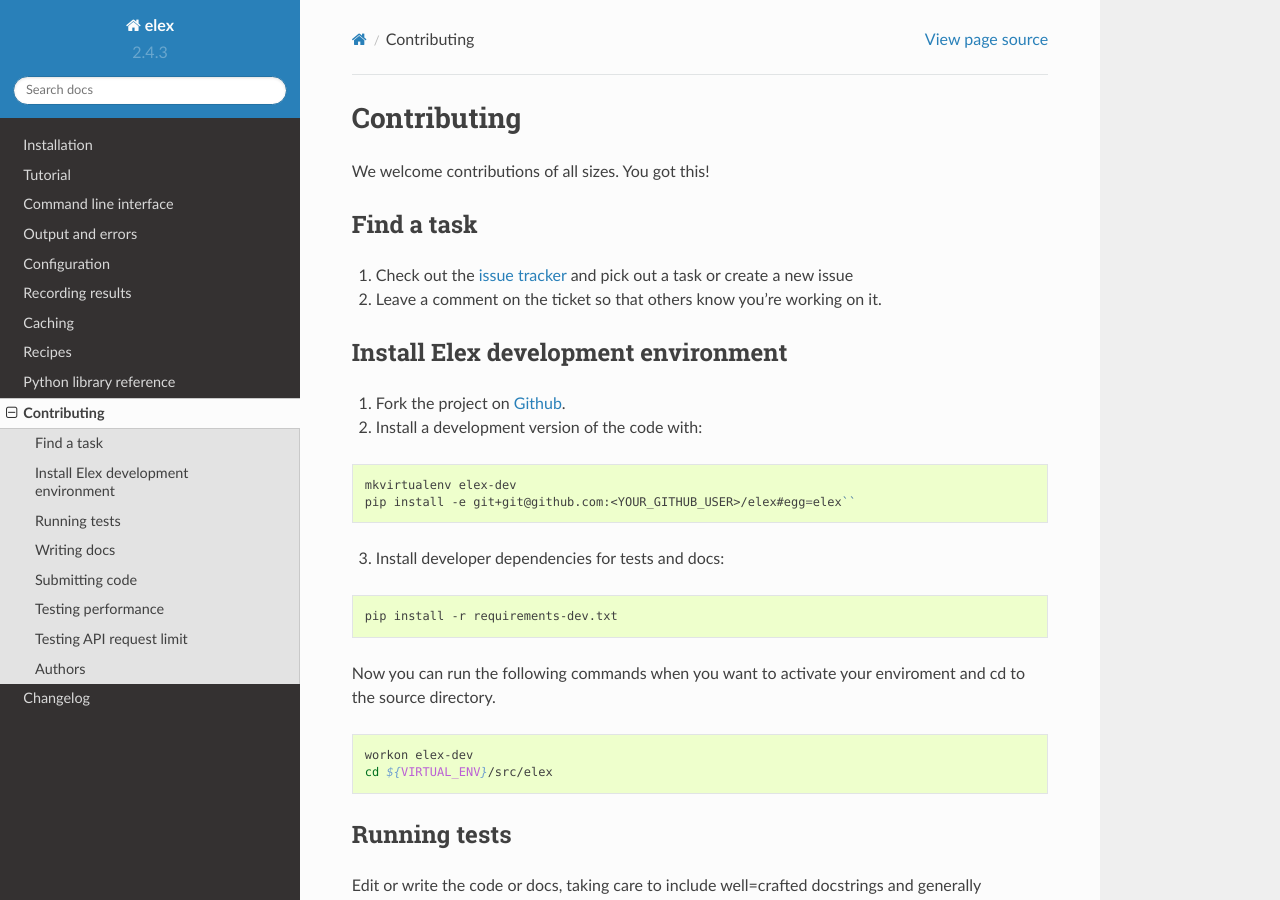
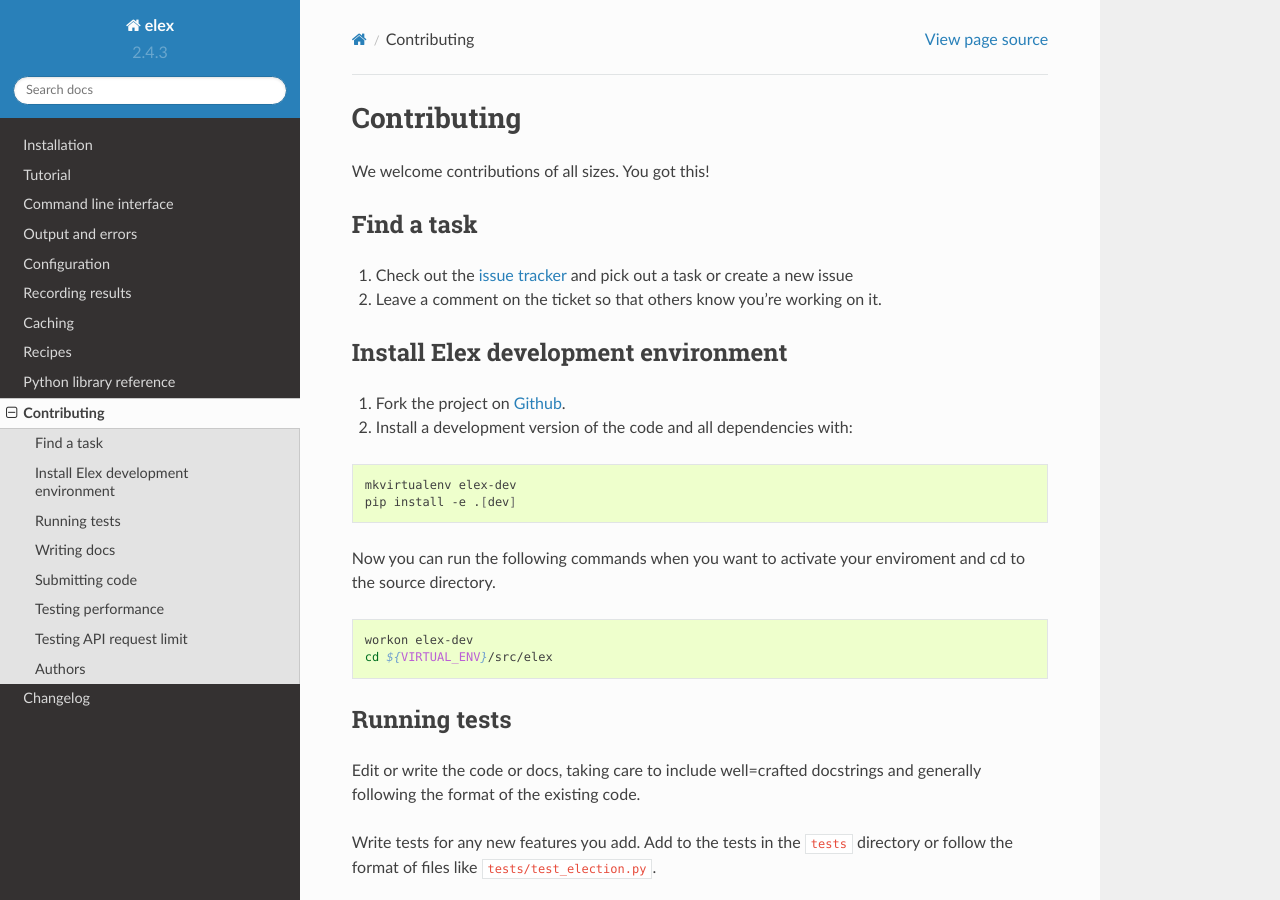
Before and after one commit to newsdev/elex, a Sphinx documentation site: the page built from docs/contributing.rst, in a window 1280 px wide and 900 px high. Built offline with Sphinx 7.4.7 and the Read the Docs theme 2.0.0, drawn with Linux system fonts in a browser that asks for light colours.

```diff
--- a/docs/contributing.rst
+++ b/docs/contributing.rst
@@ -16,18 +16,12 @@ Install Elex development environment
 
 1. Fork the project on `Github <https://github.com/newsdev/elex>`_.
 
-2. Install a development version of the code with:
+2. Install a development version of the code and all dependencies with:
 
 .. code:: bash
 
   mkvirtualenv elex-dev
-  pip install -e git+git@github.com:<YOUR_GITHUB_USER>/elex#egg=elex``
-
-3. Install developer dependencies for tests and docs:
-
-.. code:: bash
-
-  pip install -r requirements-dev.txt
+  pip install -e .[dev]
 
 Now you can run the following commands when you want to activate your enviroment and
 cd to the source directory.
```
Also changed, not shown: requirements-dev.txt (+3 -6 lines), requirements.txt (+3 -7 lines), setup.py (+9 -0 lines), .travis.yml, 2 other files.
